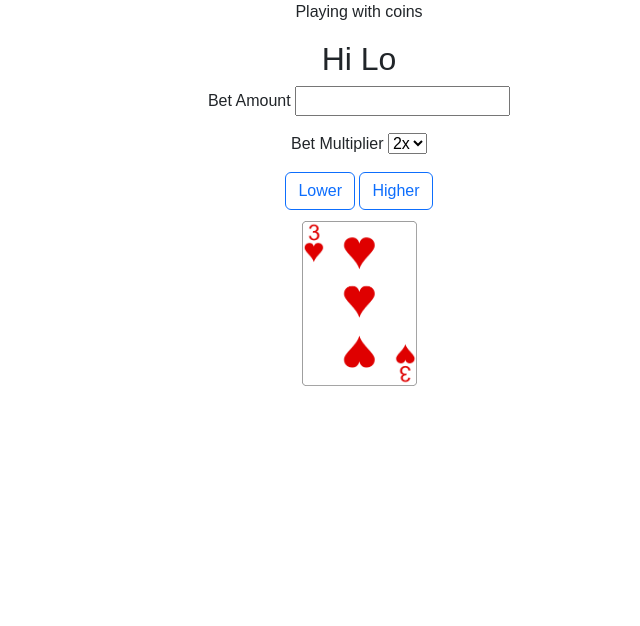
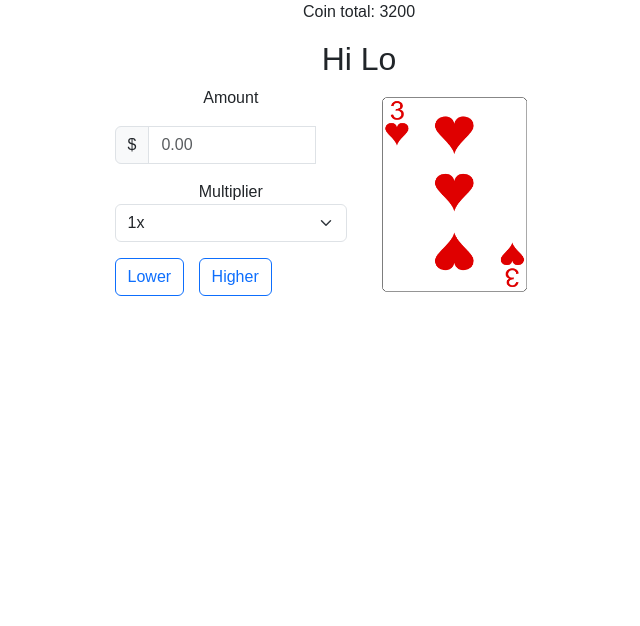
Before and after one commit to Carlosq-mv/CasinoApp, a Flask app: page /home/hi-lo/play-with-coins in a window 1280 px wide. Shown: the part 57-683 px from the top of the page, without its empty margins (281-921 px from the left). Run offline with Flask 3, Linux system fonts and the light colour scheme; a user stored in the database is signed in.

Commit message:
updated hi lo game

```diff
--- a/app/forms.py
+++ b/app/forms.py
@@ -1,6 +1,6 @@
 from flask_wtf import FlaskForm
 from wtforms import StringField, PasswordField, BooleanField, SubmitField, HiddenField, SelectField, DateField, EmailField, IntegerField, RadioField
-from wtforms.validators import ValidationError, DataRequired, Email, EqualTo, Optional
+from wtforms.validators import ValidationError, DataRequired, Email, EqualTo, Optional, InputRequired
 from wtforms.widgets import TextArea, TextInput
 from .models import User
 from datetime import datetime, timedelta
@@ -52,8 +52,5 @@ class LoginForm(FlaskForm):
     submit = SubmitField('Login')
 
 class HiLoForm(FlaskForm):
-    amount = IntegerField('Bet Amount', validators=[DataRequired()])
-    multiplier = SelectField('Bet Multiplier', choices=[(2, '2x' ), (3, '3x'), (5, '5x')])
-    #choice = RadioField('Choice', choices=[('higher', 'Higher'), ('lower', 'Lower')])
-    # higher = SubmitField('Higher',  validators=[DataRequired()])
-    #lower = SubmitField('Lower', validators=[DataRequired()])
+    amount = IntegerField('Amount', validators=[InputRequired()])
+    multiplier = SelectField('Multiplier', choices=[(1, '1x' ), (2, '2x')])
--- a/app/routes.py
+++ b/app/routes.py
@@ -138,19 +138,21 @@ def hi_lo():
 @login_required
 def hi_lo_game(play_with):
     form = HiLoForm()
+    currency = current_user.coins if play_with == 'play-with-coins' else current_user.cash
+
     if request.method == 'GET':
-        return render_template('HiLo/hi-lo-game.html', play_with=play_with, form=form)
+        return render_template('HiLo/hi-lo-game.html', play_with=play_with, form=form, currency=currency)
     elif request.method == 'POST':
         data = request.json
         guess = data.get('guess')                   # 'higher' or 'lower' guess
-        amount = data.get('betAmount')              # bet amount
-        mult = data.get('betMultiplier')            # bet multiplier amount
+        bet_amount = data.get('betAmount')          # bet amount
+        mult = data.get('betMultiplier')            # bet multiplier bet_amount
         card_value = data.get('cardValue')          # current card's value
         next_card_value = data.get('nextCardValue') # next card's value
 
         print()
         print(f"Guess: {guess}")
-        print(f"Bet Amt: ${amount}")
+        print(f"Bet Amt: ${bet_amount}")
         print(f"Multiplier: {mult}x")
         print(f"Value of curr card: {card_value}")
         print(f"Value of next card: {next_card_value}")
@@ -160,13 +162,29 @@ def hi_lo_game(play_with):
         # Process the choice and return the result
         result = process_choice(guess, card_value, next_card_value)
 
+
+        # TODO: implement later
+        # if currency < bet_amount:
+        #     pass
+            # if users current currency is less than the amount they bet,
+            # it should throw an error
+
+        # TODO: implement later (handle win, loss, and tie)
         if result == 'win':
-            pass
+            bet_amount += (bet_amount * mult)
+            print(bet_amount)
+            current_user.update_coins(bet_amount)
+            db.session.commit()
+            currency = current_user.coins
         elif result == 'tie':
             pass
         elif result == 'loss':
-            pass
+            bet_amount += (bet_amount * mult)
+            print(bet_amount)
+            current_user.update_coins(-bet_amount)
+            db.session.commit()
+            currency = current_user.coins
         else:
             print('Invalid choice')
 
-        return jsonify({'result': result }), 200, {'Content-Type': 'application/json'}
+        return jsonify({'result': result, 'updated_currency': currency }), 200, {'Content-Type': 'application/json'}
--- a/app/static/css/hi-lo.css
+++ b/app/static/css/hi-lo.css
@@ -12,8 +12,8 @@ body {
 
 #cards img,
 #hidden-card img {
-    height: 165px;
-    width: 115px;
+    height: 195px;
+    width: 145px;
     margin: 1px;
 }
 
@@ -41,3 +41,76 @@ body {
     width: auto; /* Let the width adjust proportionally */
     margin: 5px; /* Add some margin around the cards */
 }
+
+.container {
+    display: flex;
+    justify-content: center;
+}
+
+.col-md-6 {
+    display: flex;
+    flex-direction: column;
+    align-items: flex-start;
+}
+
+#my-form {
+    width: 100%;
+}
+
+button {
+    margin-right: 10px;
+}
+
+/* Card Animation */
+@keyframes flyIn {
+    0% {
+        opacity: 0;
+        transform: translateX(100%);
+    }
+    100% {
+        opacity: 1;
+        transform: translateX(0);
+    }
+}
+/* Used Card Animation */
+@keyframes fadeIn {
+    0% {
+        opacity: 0;
+    }
+    100% {
+        opacity: 1;
+    }
+}
+
+/* Glow for last 5 cards */
+/* @keyframes cardGlow {
+    0% {
+        box-shadow: 0 0 5px rgba(153, 102, 255, 0.5); /* Initial glow effect */
+        border-radius: 10px;
+    }
+    50% {
+        box-shadow: 0 0 10px rgba(153, 102, 255, 0.7); /* Stronger glow effect */
+        border-radius: 10px;
+    }
+    100% {
+        box-shadow: 0 0 5px rgba(153, 102, 255, 0.5); /* Return to initial glow effect */
+        border-radius: 10px;
+    }
+}
+
+.used-card {
+    animation: cardGlow 2s infinite alternate; /* Apply the glow animation to the cards */
+    margin-right: 15px; /* Add padding between each card */
+} */
+/************/
+
+
+
+@keyframes fadeOut {
+    0% { opacity: 1; }
+    100% { opacity: 0; }
+}
+
+.hidden {
+    display: none;
+}
--- a/app/static/favicon_io/about.txt
+++ /dev/null
@@ -1,6 +0,0 @@
-This favicon was generated using the following font:
-
-- Font Title: Leckerli One
-- Font Author: Copyright (c) 2011 Gesine Todt (www.gesine-todt.de hallo@gesine-todt.de), with Reserved Font Names "Leckerli"
-- Font Source: https://fonts.gstatic.com/s/leckerlione/v20/V8mCoQH8VCsNttEnxnGQ-1itLZxcBtItFw.ttf
-- Font License: SIL Open Font License, 1.1 (http://scripts.sil.org/OFL))
--- a/app/static/js/hi-lo.js
+++ b/app/static/js/hi-lo.js
@@ -1,7 +1,6 @@
 // decks
 let deck;
-let usedCardDeck = [];
-let displayedCards = [];
+let displayedCards = [];    // display the last 5 cards
 let gameOver = false;
 // cards
 let card;
@@ -18,54 +17,54 @@ window.onload = function() {
     game();
 }
 
+// TODO: fix game loop, handle when deck runs out of cards & reloading webpage
+
+// Main game loop
 function game() {
-    if (gameOver === false) {
-
-        // get bet amount
-        betAmount = parseInt(document.getElementById("bet-amount").value);
-        console.log("Bet Amount: " + betAmount);
-
-        // get bet multiplier
-        betMultiplier = parseInt(document.getElementById("multiplier-data").value);
-        console.log("Multiplier: " + betMultiplier);
-
-        // current card
+    // Check if the deck is empty
+    if (deck.length === 0) {
+        // TOD: display wins and loss stats after cards run out
+        console.log("out of cards")
+        return
+    }
+    // Current card
     let cardImg = document.createElement("img");
     card = deck.pop();
     cardValue = getValue(card);
     cardImg.src = "../../static/images/cards/" + card + ".png";
+    cardImg.style.animation = "flyIn 1s forwards";  // add animation when new card loads
     document.getElementById("cards").appendChild(cardImg);
 
-        // next card
+    // Next card
     nextCard = deck[deck.length - 1];
     nextCardValue = getValue(deck[deck.length - 1]);
 
     console.log("card: " + card)
     console.log("next card: " + nextCard)
-
-        // TODO: fix game loop
-        // Check if the deck is empty
-        if (deck.length === 0) {
-            gameOver = true;
-            console.log("out of cards")
-        }
+    console.log(deck.length);
 }
 
+// Handles event when user clicks 'higher' or 'lower'
+function play(guess, play_with) { // choice is when user select 'higher' or 'lower'
+    // validates there is data for amount being bet
+    if (!validateForm()) {
+        return;
     }
+    // Get bet amount
+    betAmount = parseInt(document.getElementById("bet-amount").value);
+    console.log("Bet Amount: " + betAmount);
 
-function play(guess, play_with) { // choice is when user select 'higher' or 'lower'
-    submitChoice(guess, play_with)
-
-    usedCardDeck.push(card)
-    console.log(usedCardDeck)
+    // Get bet multiplier
+    betMultiplier = parseInt(document.getElementById("multiplier-data").value);
+    console.log("Multiplier: " + betMultiplier);
+    ajaxConnection(guess, play_with)
 
     // Update to show only last 5 cards
     if (displayedCards.length < 5) {
-        displayedCards.push(card); // Add card if sub-array is not full
-    }
-    else {
-        displayedCards.shift(); // Remove oldest card if sub-array is full
-        displayedCards.push(card); // Add newest card
+        displayedCards.push(card);
+    } else {
+        displayedCards.shift();
+        displayedCards.push(card);
     }
 
     // Display cards from displayedCards
@@ -74,27 +73,22 @@ function play(guess, play_with) { // choice is when user select 'higher' or 'low
     for (const card of displayedCards) {
         let usedCardDiv = document.createElement("div");
         usedCardDiv.className = "used-card";
+
         let usedCardImg = document.createElement("img");
         usedCardImg.src = "../../static/images/cards/" + card + ".png";
+        usedCardImg.style.animation = "fadeIn 1s forwards";
+
         usedCardDiv.appendChild(usedCardImg);
         document.getElementById("my-card").appendChild(usedCardDiv);
+
     }
-
-    // clears cards
+    // prevent previous cards from populating screen
     document.getElementById("cards").innerHTML = ""
     game();
 }
 
-function handlePlayClick() {
-    // Get guess from user input or logic (replace "lower")
-    const guess = "lower"; // Replace with actual guess
-    const play_with = "{{play_with}}"; // Access play_with from your template
-
-    // Perform game logic (process guess, update game state)
-    play(guess, play_with); // Call your existing play function
-}
-// sends data to Flask route
-function submitChoice(guess, play_with) {
+// Sends data to Flask backend and handles data sent from Flask backend
+function ajaxConnection(guess, play_with) {
 
     fetch(`/home/hi-lo/${play_with}`, {
         method: "POST",
@@ -115,18 +109,35 @@ function submitChoice(guess, play_with) {
         }
         throw new Error("Network response was not ok.");
     })
-    .then(data => {
-        // Handle the response from the Flask backend if needed
-        console.log(data);
+    .then(data => { // Handle the response from the Flask backend
+        // handles and dynamically updates user's cash/coin amount
+        document.getElementById("currency").innerText = data.updated_currency;
+        console.log(`updated currency ${data.updated_currency}`);
+
+        if(data.result === "win")
+            console.log("you won");
+        else if(data.result === "tie")
+            console.log("you tied");
+        else
+            console.log("you lost");
     })
     .catch(error => {
         console.error("There was a problem with the fetch operation:", error);
     });
 }
 
+// Validates bet amount inout form (user must input a value)
+function validateForm() {
+    let betAmountInput = document.getElementById("bet-amount");
+    let isValid = betAmountInput.checkValidity();
 
+    if (!isValid) {
+        betAmountInput.reportValidity();
+    }
+    return isValid;
+}
 
-// helper function to get value of the card
+// Helper function to get value of the card
 function getValue(card) {
     let data = card.split("-"); // "4-C" -> ["4", "C"]
     let value = data[0];
@@ -134,13 +145,20 @@ function getValue(card) {
     if (isNaN(value)) { //A J Q K
         if (value == "A") {
             return 11;
+        } else if(value == "J") {   // jack is wild card card
+            return randomNumberGen(0, 11);
         }
         return 10;
     }
     return parseInt(value);
 }
+function randomNumberGen(min, max) {
+    const random = Math.random();
+    const random_num = random * (max - min) + min;
+    return Math.floor(random_num);
+}
 
-// helper function to build the deck
+// Helper function to build the deck
 function buildDeck() {
     let values = ["A", "2", "3", "4", "5", "6", "7", "8", "9", "10", "J", "Q", "K"];
     let types = ["C", "D", "H", "S"];
@@ -154,7 +172,7 @@ function buildDeck() {
     //console.log(deck)
 }
 
-// helper function to shuffle the deck
+// Helper function to shuffle the deck
 function shuffleDeck() {
     for (let i = 0; i < deck.length; i++) {
         let j = Math.floor(Math.random() * deck.length); // (0-1) * 52 => (0-51.9999)
--- a/app/templates/HiLo/hi-lo-game.html
+++ b/app/templates/HiLo/hi-lo-game.html
@@ -4,38 +4,53 @@
     <link rel="stylesheet" href="../../static/css/hi-lo.css">
 
     {% if play_with == 'play-with-coins' %}
-        <p>Playing with coins</p>
+        <p>Coin total: <span id="currency">{{ currency }}</span></p>
     {% elif play_with == 'play-with-cash' %}
-        <p>Playing with cash</p>
+        <p>Sweep Cash total: <span id="currency">{{ currency }}</span></p>
     {% endif %}
 
     <h2>Hi Lo</h2>
 
-    <div>
-        <form id="my-form">
-            {{ form.hidden_tag()}}
-            <p>{{form.amount.label}} {{ form.amount(id="bet-amount")}}</p>
-            <p>{{form.multiplier.label}} {{ form.multiplier(id="multiplier-data")}}</p>
+    <div class="container">
+        <div class="row">
+            <div class="col-md-6">
+                <form id="my-form">
+                    {{ form.hidden_tag()}}
 
-        </form>
-    </div>
-    <div>
-        <button  onclick="handlePlayClick()" class="btn btn-outline-primary">Lower</button>
-        <button  onclick="play('higher', '{{play_with}}')" class="btn btn-outline-primary">Higher</button>
+                    <p> {{ form.amount.label }} </p>
+                    <div class="input-group mb-3">
+
+                        <span class="input-group-text">$</span>
+                        {{ form.amount(id="bet-amount", class="form-control", placeholder="0.00") }}
+                        <ul class="errors">
+                            {% for error in form.amount.errors %}
+                                <li>{{ error }}</li>
+                            {% endfor %}
+                        </ul>
+                    </div>
+
+                    <div class="mb-3">
+                        <p>{{ form.multiplier.label }} {{ form.multiplier(id="multiplier-data", class="form-select")}}</p>
+                    </div>
+                </form>
+                <div>
+                    <button onclick="play('lower', '{{ play_with }}')" class="btn btn-outline-primary">Lower</button>
+                    <button onclick="play('higher', '{{ play_with }}')" class="btn btn-outline-primary">Higher</button>
+                </div>
+            </div>
+            <div class="col-md-6 text-center">
+                <!-- Current card are displayed here-->
+                <div id="cards"></div>
+
+                <!-- Last 5 cards are displayed here -->
+                <div id="my-card"></div>
+            </div>
+        </div>
     </div>
 
-        <!-- Cards are displayed here-->
-        <div id="cards">  </div>
-
-        <!-- Last 5 cards are displayed here -->
-        <div id="my-card">  </div>
-
-
     <br>
-
-
-    <br> <br>
-
+    <br>
+    <br>
     <!-- Javascript for Hi-Lo game -->
     <script src="../../static/js/hi-lo.js"></script>
 
--- a/app/templates/index.html
+++ b/app/templates/index.html
@@ -4,9 +4,6 @@
       <meta charset="UTF-8">
       <meta name="viewport" content="width=device-width, initial-scale=1.0">
       <title>Euphoria Empire</title>
-
-      <!-- Favicon -->
-      <link rel="icon" href="../static/favicon_io/favicon.ico" type="image/x-icon">
 
       <!--Bootstrap Link-->
       <link href="https://cdn.jsdelivr.net/npm/bootstrap@5.3.3/dist/css/bootstrap.min.css"
```
Also changed, not shown: app/models.py (+20 -0 lines), app/static/favicon_io/favicon.ico (deleted), app/static/favicon_io/site.webmanifest (deleted). Lines whose indentation alone changed are shown as unchanged.
